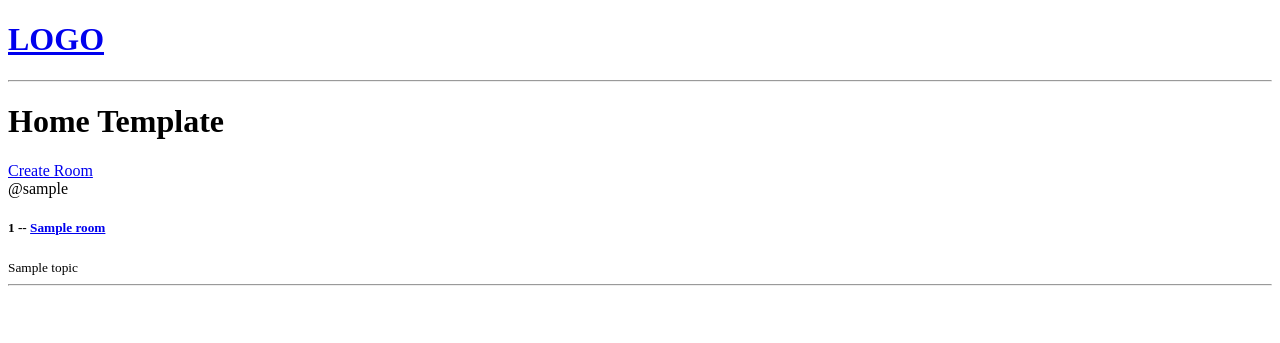
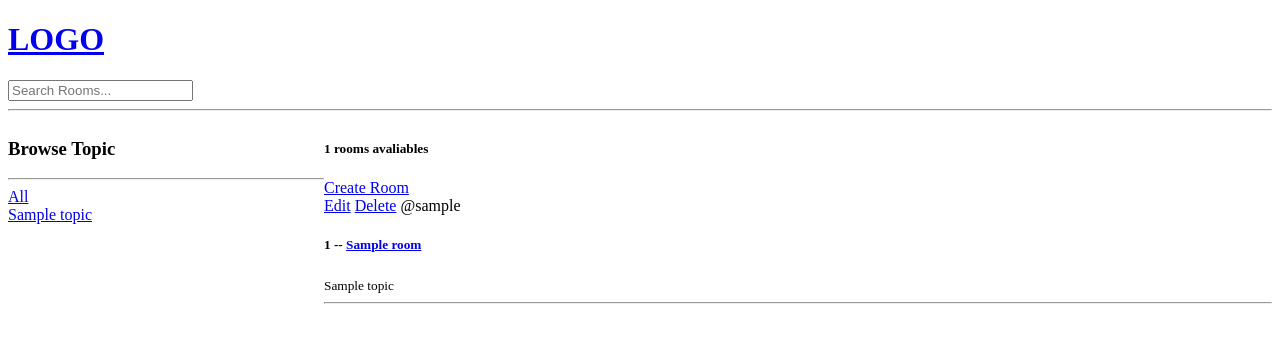
Before and after one commit to ChangZongChun/django-chat-room, a Django app: page / in a window 1280 px wide. Shown: the top 343 px of the page. Run offline with Django 4.2, Linux system fonts and the light colour scheme; tables that the repository leaves empty hold one stand-in row (values such as "Sample post").

Commit message:
add browse and search

```diff
--- a/chatroom/base/forms.py
+++ b/chatroom/base/forms.py
@@ -4,4 +4,5 @@ from .models import Room
 class RoomForm(ModelForm):
     class Meta:
         model = Room
+        # the item you want to show from the model(Room)
         fields = '__all__'
--- a/chatroom/base/models.py
+++ b/chatroom/base/models.py
@@ -21,6 +21,9 @@ class Room(models.Model):
     updated = models.DateTimeField(auto_now=True)
     created = models.DateTimeField(auto_now_add=True)
 
+    class Meta:
+        ordering = ['-updated', '-created']
+
     def __str__(self):
         return self.name
 
--- a/chatroom/base/templates/base/home.html
+++ b/chatroom/base/templates/base/home.html
@@ -2,22 +2,50 @@
 
 {% block content %}
 
-<h1>Home Template</h1>
+<style>
+    .home-container{
+        display: grid;
+        grid-template-columns: 1fr 3fr;
+    }
+</style>
+
+<div class="home-container">
+    <div>
+        <h3>Browse Topic</h3>
+        <hr>
 
         <div>
+            <a href="{% url 'home' %}">All</a>
+        </div>
 
+        {% for topic in topics %}
+            <div>
+                <a href="{% url 'home' %}?q={{topic.name}}">{{topic.name}}</a>
+            </div>
+        {% endfor %}
+    </div>
+
+    <div>
+        <h5>{{room_count}} rooms avaliables</h5>
         <a href="{% url 'create-room' %}">Create Room</a>
 
         <div>
             {% for room in rooms %}
                 <div>
+                    <a href="{% url 'update-room' room.id %}">Edit</a>
+                    <a href="{% url 'delete-room' room.id %}">Delete</a>
                     <span>@{{room.host.username}}</span>
                     <h5>{{room.id}} -- <a href="{% url 'room' room.id %}"> {{room.name}}</a></h5>
                     <small>{{room.topic.name}}</small>
                     <hr>
                 </div>
+
             {% endfor %}
         </div>
+
+    </div>
+
+
 </div>
 
 
--- a/chatroom/base/templates/base/room_form.html
+++ b/chatroom/base/templates/base/room_form.html
@@ -3,6 +3,8 @@
 {% block content %}
 
 <div>
+    <!-- method: the method that the browser asks for the urls -->
+    <!-- action: thr url that the form will be send -->
     <form method="POST" action="">
         {% csrf_token %}
         {{form.as_p}}
--- a/chatroom/base/urls.py
+++ b/chatroom/base/urls.py
@@ -4,7 +4,9 @@ from . import views
 
 urlpatterns = [
     path('', views.home, name="home"),
-    path('room/<str:pk>/', views.room, name="room"),
+    path('room/<str:pk>/', views.inRoom, name="room"),
     path('creat-room/', views.createRoom, name="create-room"),
+    path('update-room/<str:pk>', views.updateRoom, name='update-room'),
+    path('delete-room/<str:pk>', views.deleteRoom, name='delete-room'),
 
 ]
--- a/chatroom/base/views.py
+++ b/chatroom/base/views.py
@@ -1,5 +1,6 @@
 from django.shortcuts import render, redirect
-from .models import Room
+from django.db.models import Q
+from .models import Room, Topic
 from .forms import RoomForm
 
 # Create your views here.
@@ -11,11 +12,21 @@ from .forms import RoomForm
 # ]
 
 def home(request):
-    rooms = Room.objects.all()
-    context = {'rooms': rooms}
+    q = request.GET.get('q') if request.GET.get('q') != None else ''
+    # 傳入 model 的 class
+    rooms = Room.objects.filter(
+        Q(topic__name__icontains=q) |
+        Q(name__icontains=q) |
+        Q(description__icontains=q)
+        )
+    topics = Topic.objects.all()
+    room_count = rooms.count()
+
+    # 打包成物件
+    context = {'rooms': rooms, 'topics': topics, 'room_count': room_count}
     return render(request, 'base/home.html', context)
 
-def room(request, pk):
+def inRoom(request, pk):
     # room = None
     # for i in rooms:
     #     if i['id'] == int(pk):
@@ -35,3 +46,25 @@ def createRoom(request):
 
     context = {'form': form}
     return render(request, 'base/room_form.html', context)
+
+
+def updateRoom(request, pk):
+    room = Room.objects.get(id=pk)
+    form = RoomForm(instance=room)
+
+    if request.method == 'POST':
+        form = RoomForm(request.POST, instance=room)
+        if form.is_valid():
+            form.save()
+            return redirect('home')
+
+    context = {'form': form}
+    return render(request, 'base/room_form.html', context)
+
+def deleteRoom(request, pk):
+    room = Room.objects.get(id=pk)
+
+    if request.method == 'POST':
+        room.delete()
+        return redirect('home')
+    return render(request, 'base/delete.html', {'obj': room})
--- a/chatroom/templates/navbar.html
+++ b/chatroom/templates/navbar.html
@@ -2,4 +2,8 @@
     <h1>LOGO</h1>
 </a>
 
+<form method="GET" action="{% url 'home' %}">
+    <input type="text" name="q" placeholder="Search Rooms..." />
+</form>
+
 <hr>
```
Also changed, not shown: chatroom/base/templates/base/delete.html (added, +12 -0 lines). Lines whose indentation alone changed are shown as unchanged.
